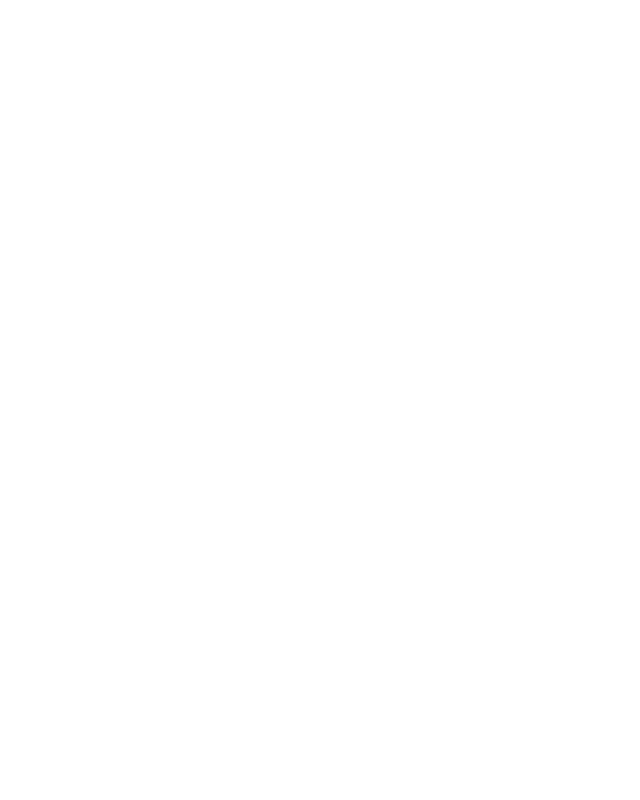
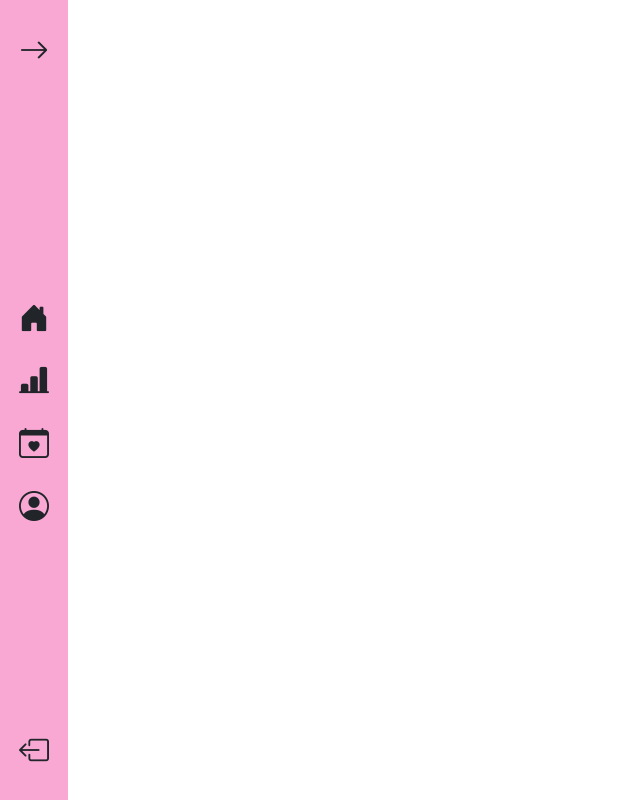
Before and after one commit to rafaelbrinck/rafaelbrinck-PD1-SiteFiqueBella-FrontAngular, an Angular app: page /home in a window 1280 px wide. Before the commit this address led to /. Shown: the whole page, without its empty margins (0-640 px from the left). Built offline with nearby package versions, Linux system fonts and the light colour scheme.

Commit message:
iniciando estrutura do home

```diff
--- a/src/app/app.routes.ts
+++ b/src/app/app.routes.ts
@@ -3,4 +3,5 @@
 export const routes: Routes = [
   { path: '', redirectTo: 'login', pathMatch: 'full' },
   { path: 'login', loadComponent: () => import('./pages/login/login').then((m) => m.Login) },
+  { path: 'home', loadComponent: () => import('./pages/home/home').then((m) => m.Home) },
 ];
--- /dev/null
+++ b/src/app/pages/home/home.html
@@ -0,0 +1,23 @@
+<nav class="navbar h-screen bg-pink-300 flex flex-col items-center py-4 space-y-6 text-3xl transition-all overflow-x-hidden" [ngClass]="{'w-48': expandNav, 'w-17': !expandNav}">
+    <i class="bi bi-arrow-right hover:bg-pink-400 w-full p-2 text-center cursor-pointer" (click)="toggleNav()" *ngIf="!expandNav"></i>
+    <i class="bi bi-arrow-left hover:bg-pink-400 w-full p-2 text-center cursor-pointer" (click)="toggleNav()" *ngIf="expandNav"></i>
+    <div class="flex flex-col space-y-6s h-1/3 justify-around items-center w-full" [ngClass]="{'items-start': expandNav, 'items-center text-center': !expandNav}">
+        <div class="hover:bg-pink-400 w-full cursor-pointer" [ngClass]="{'pl-5 pb-3 pt-3': expandNav, 'p-2': !expandNav}">
+            <i class="bi bi-house-door-fill"></i>
+            <span class="text-xl" ngClass="pl-2" *ngIf="expandNav">Home</span>
+        </div>
+        <div class="hover:bg-pink-400 w-full cursor-pointer" [ngClass]="{'pl-5 pb-3 pt-3': expandNav, 'p-2': !expandNav}">
+            <i class="bi bi-bar-chart-line-fill"></i>
+            <span class="text-xl" *ngIf="expandNav" ngClass="pl-2">Estatísticas</span>
+        </div>
+        <div class="hover:bg-pink-400 w-full cursor-pointer" [ngClass]="{'pl-5 pb-3 pt-3': expandNav, 'p-2': !expandNav}">
+            <i class="bi bi-calendar-heart"></i>
+            <span class="text-xl" ngClass="pl-2" *ngIf="expandNav">Calendário</span>
+        </div>
+        <div class="hover:bg-pink-400 w-full cursor-pointer" [ngClass]="{'pl-5 pb-3 pt-3': expandNav, 'p-2': !expandNav}">
+            <i class="bi bi-person-circle"></i>
+            <span class="text-xl" ngClass="pl-2" *ngIf="expandNav">Cadastrar</span>
+        </div>
+    </div>
+    <i class="bi bi-box-arrow-left hover:bg-pink-400 w-full p-2 text-center cursor-pointer" (click)="logout()"></i>
+</nav>
--- /dev/null
+++ b/src/app/pages/home/home.ts
@@ -0,0 +1,23 @@
+import { Component } from '@angular/core';
+import { CommonModule } from '@angular/common';
+import { Router } from '@angular/router';
+@Component({
+  selector: 'app-home',
+  standalone: true,
+  imports: [CommonModule],
+  templateUrl: './home.html',
+  styleUrls: ['./home.css'],
+})
+export class Home {
+  expandNav = false;
+
+  constructor(private router: Router) {}
+
+  toggleNav() {
+    this.expandNav = !this.expandNav;
+  }
+  logout() {
+    this.expandNav = false;
+    this.router.navigate(['/login']);
+  }
+}
```
Also changed, not shown: src/app/pages/home/home.css (added), 1 other file (tests, documents, lock files or other folders).
